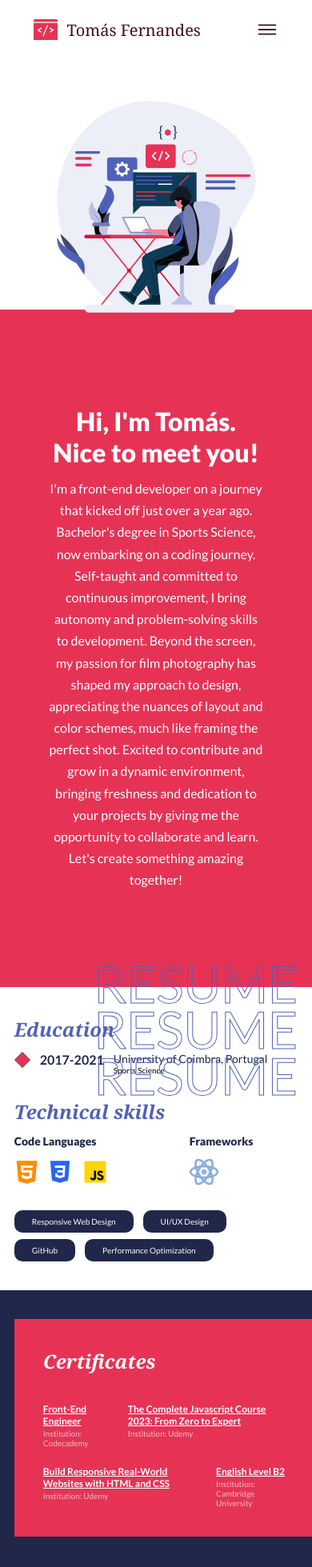
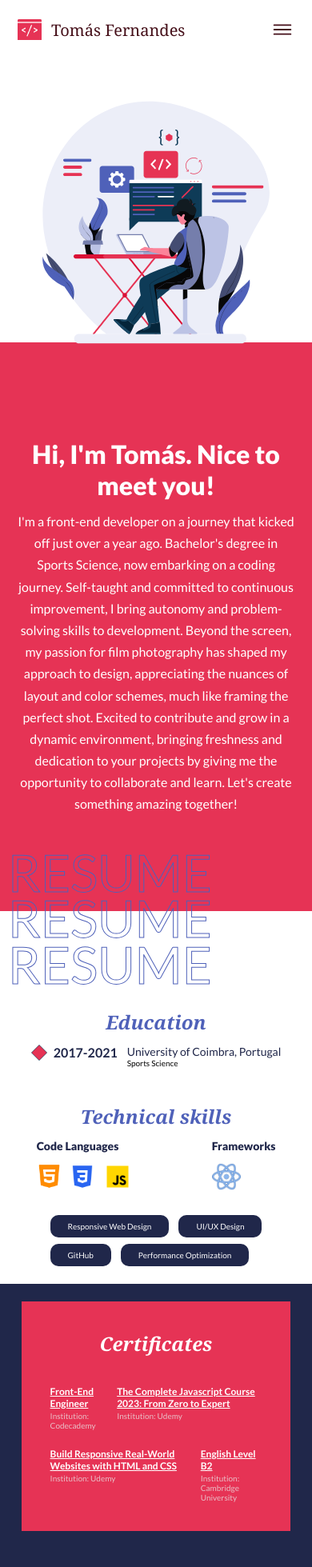
Before and after one commit to tomassfernandes/my-portfolio, a React (Create React App) app: page / in a window 390 px wide. Shown: the top 1959 px of the page at 80% size. Built offline with nearby package versions, Linux system fonts and the light colour scheme.

Commit message:
16em queries first commit

```diff
--- a/src/CSS/queries.css
+++ b/src/CSS/queries.css
@@ -176,4 +176,217 @@
   .language-main-div {
     margin-left: 0.8rem;
   }
+
+  .intro-div {
+    padding: 12rem 2rem;
+  }
 }
+
+/*---------------------------------------------
+------------- MAX WIDTH 39EM-------------------
+-----------------------------------------------*/
+
+@media (max-width: 39em) {
+  .resume-column {
+    align-items: center;
+    justify-content: center;
+    padding: 2.2rem 0.8rem;
+  }
+
+  .heading-secondary {
+    text-align: center;
+  }
+
+  .resume-education-div {
+    margin-top: 10rem;
+  }
+
+  .hobbies-main-div {
+    align-self: center;
+  }
+
+  .language-main-div {
+    margin-left: 0rem;
+    margin-top: 0rem;
+  }
+
+  .certificates-box {
+    max-width: 95%;
+    display: flex;
+    align-items: center;
+    justify-content: center;
+  }
+
+  .skills-main-div {
+    align-items: center;
+    justify-content: center;
+  }
+
+  .resume-title-div {
+    position: absolute;
+    top: -8rem;
+    left: 0;
+  }
+}
+
+/*---------------------------------------------
+------------- MAX WIDTH 31EM-------------------
+-----------------------------------------------*/
+
+@media (max-width: 31em) {
+  .header-main-div {
+    max-width: 100%;
+  }
+  .lottie {
+    width: 80%;
+    margin-bottom: 0.2rem;
+  }
+
+  .hobbies-div {
+    display: grid;
+    grid-template-columns: 1fr 1fr;
+    gap: 2.2rem;
+  }
+
+  .projects-grid-item {
+    flex-direction: column;
+    align-items: center;
+    justify-content: center;
+  }
+
+  .projects-img-div {
+    max-width: 20rem;
+  }
+}
+
+/*---------------------------------------------
+------------- MAX WIDTH 23EM-------------------
+-----------------------------------------------*/
+
+@media (max-width: 23em) {
+  .resume-education-text-div {
+    flex-direction: column;
+    align-items: center;
+    justify-content: center;
+  }
+
+  .skills-div {
+    flex-direction: column;
+    gap: 2.2rem;
+    align-items: center;
+    justify-content: center;
+  }
+
+  .skills-inner-div {
+    align-items: center;
+    justify-content: center;
+  }
+
+  .certificates-div {
+    flex-direction: column;
+    width: 95%;
+  }
+
+  .footer-div {
+    flex-direction: column;
+    gap: 1.2rem;
+  }
+}
+
+/*---------------------------------------------
+------------- MAX WIDTH 19EM-------------------
+-----------------------------------------------*/
+
+@media (max-width: 19em) {
+  .header-main-div {
+    padding: 2rem 1.2rem;
+    flex-direction: column;
+    justify-content: center;
+    gap: 1.2rem;
+  }
+
+  .lottie {
+    margin-bottom: 0.4rem;
+    width: 90%;
+  }
+
+  .intro-div {
+    padding: 6rem 2rem;
+  }
+
+  .resume-education-div {
+    margin-top: 13rem;
+  }
+
+  .resume-title-div {
+    top: -10rem;
+    left: 50%;
+    transform: translateX(-50%);
+  }
+
+  .skills-writen-div {
+    flex-direction: column;
+    align-items: center;
+    justify-content: center;
+  }
+
+  .skills-writen-inner-div {
+    flex-direction: column;
+    align-items: center;
+    justify-content: center;
+  }
+
+  .certificates-box {
+    padding: 2.2rem;
+  }
+
+  .projects-h2 {
+    text-align: center;
+  }
+
+  .projects-languages-div {
+    flex-direction: column;
+  }
+}
+
+/*---------------------------------------------
+------------- MAX WIDTH 16EM-------------------
+-----------------------------------------------*/
+
+@media (max-width: 16em) {
+  .code-icon-img {
+    display: none;
+  }
+
+  .logo-text {
+    text-align: center;
+  }
+
+  .resume-title-div {
+    top: -5.7rem;
+  }
+
+  .resume-title-p {
+    font-size: 4.2rem;
+  }
+
+  .resume-education-div {
+    margin-top: 10rem;
+  }
+
+  .language-div {
+    justify-content: center;
+    gap: 1.2rem;
+    flex-direction: column;
+  }
+
+  .language-inner-div {
+    align-items: center;
+    justify-content: center;
+    gap: 0.6rem;
+  }
+
+  .hobbies-div {
+    grid-template-columns: 1fr;
+  }
+}
--- a/src/CSS/resume-section.css
+++ b/src/CSS/resume-section.css
@@ -36,6 +36,11 @@
   display: flex;
   gap: 1.2rem;
   margin-top: 1.2rem;
+}
+
+.resume-education-bullet-point-div {
+  display: flex;
+  gap: 0.8rem;
 }
 
 .resume-bullet-point {
--- a/src/HomePage Sections/ResumeSection.js
+++ b/src/HomePage Sections/ResumeSection.js
@@ -71,12 +71,15 @@ export default function ResumeSection() {
             <div className="resume-education-div">
               <h2 className="heading-secondary">Education</h2>
               <div className="resume-education-text-div">
+                <div className="resume-education-bullet-point-div">
                   <img
                     className="resume-bullet-point"
                     src="/img/bullet-point-icon.png"
                     alt="bullet point icon"
                   />
                   <p className="resume-education-date">2017-2021</p>
+                </div>
+
                 <div className="resume-education-text-inner-div">
                   <p className="resume-education-institution-p">
                     University of Coimbra, Portugal
```
Lines whose indentation alone changed are shown as unchanged.
